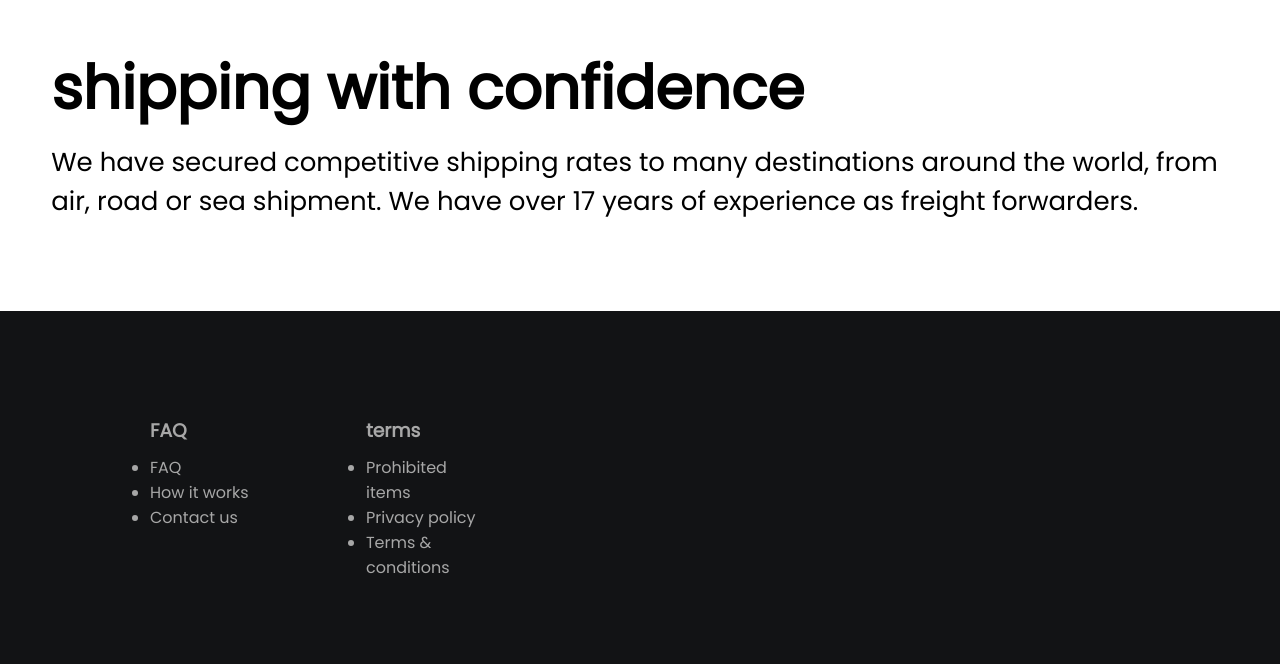
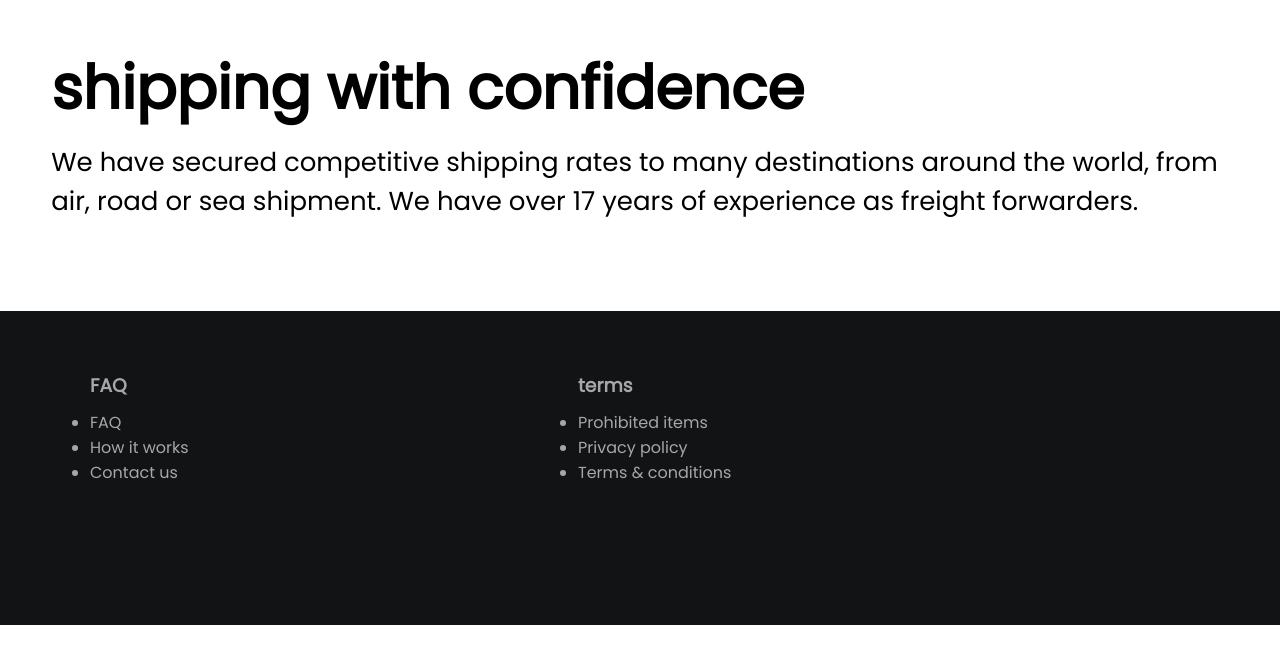
Before and after one commit to holguin4857/trexco-old, a Next.js app: page / in a window 1280 px wide. Shown: the part 1486-2150 px from the top of the page. After the commit the page ends 2111 px from the top, so only its background shows below. Built offline with nearby package versions, Linux system fonts and the light colour scheme.

Commit message:
booking form

```diff
--- a/pages/index.js
+++ b/pages/index.js
@@ -22,7 +22,7 @@ export default function Home() {
         <div className='content'>
           <h1>the easy way to ship worldwide</h1>
           <p>trexco is a practical and affordable shipping solution to all over the world, sending from the UK and Spain to the US, Canada, Mexico, Europe, Asia, Africa and South America.</p>
-          <button className='button'>Book now</button>
+          <button className='button'><Link href="https://trexco.involve.me/trexco-personalized-quote">Book now</Link></button>
         </div>
         <div className='image'>
           <img src='images/container1.png' alt='' width="600px" />
--- a/styles/footer.css
+++ b/styles/footer.css
@@ -11,10 +11,14 @@
 
 .columns {
     display: flex;
-    margin: 25px 55px;
-    padding: 20px;
+    width: 80%;
+    margin: 0 15px 30px;
 }
 
+.column-1 {
+    width: 100%;
+
+}
 
 .column {
     width: 100%;
@@ -24,7 +28,9 @@
     padding-bottom: 10px;
 }
 
-
+.column-1 h3 {
+    padding-bottom: 10px;
+}
 
 
 
```
